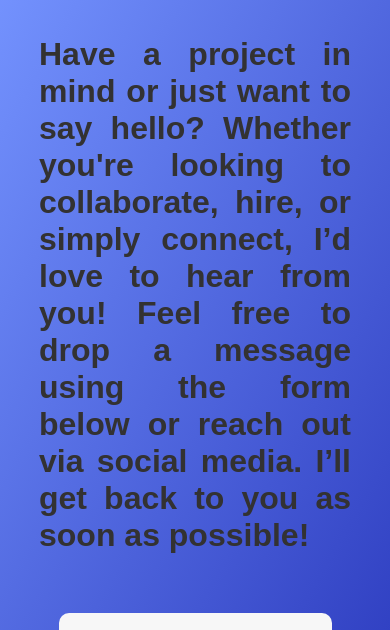
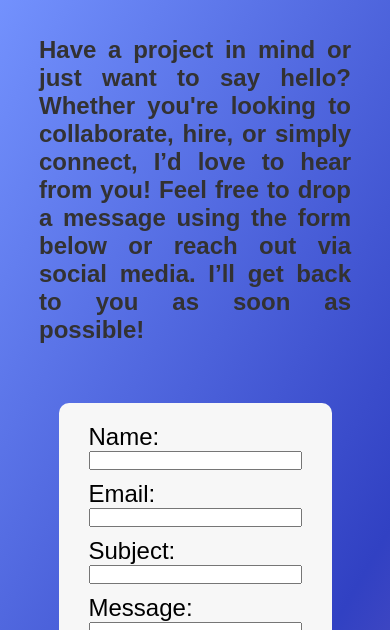
Before and after one commit to TejasGhadge802/personalPortfolio, a plain HTML site: page contact.html in a window 390 px wide. Shown: the part 140-770 px from the top of the page. Drawn offline with Linux system fonts and the light colour scheme.

Commit message:
Update contact.html

```diff
--- a/contact.html
+++ b/contact.html
@@ -97,6 +97,9 @@
             #formContainer{
                 width: 70%;
             }
+            #intro{
+                font-size: 1.5rem;
+            }
         }
     </style>
 </head>
```
